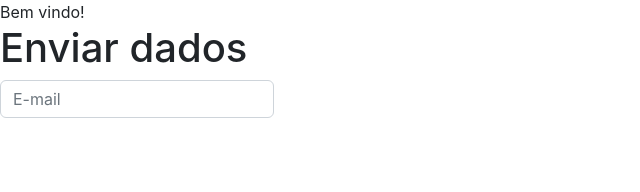
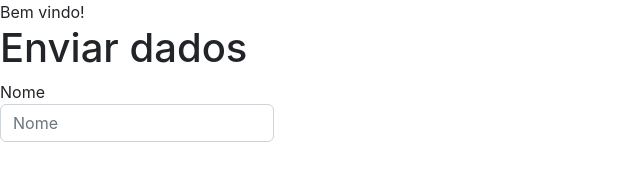
Before and after one commit to GustavoSFer/msb-front-end, a React (Create React App) app: page / in a window 1280 px wide. Shown: the top 192 px of the page, without its empty margins (0-640 px from the left). Built offline with nearby package versions, Linux system fonts and the light colour scheme.

Commit message:
Feat: Componente Input

```diff
--- a/package.json
+++ b/package.json
@@ -6,6 +6,7 @@
     "@testing-library/jest-dom": "^5.16.4",
     "@testing-library/react": "^13.3.0",
     "@testing-library/user-event": "^13.5.0",
+    "prop-types": "^15.8.1",
     "react": "^18.2.0",
     "react-dom": "^18.2.0",
     "react-router-dom": "^6.3.0",
--- /dev/null
+++ b/src/Components/Input.jsx
@@ -0,0 +1,38 @@
+import React from 'react';
+import PropTypes from 'prop-types';
+
+function Input({
+  type,
+  name,
+  onChange,
+  placeholder,
+  className,
+  value,
+}) {
+  return (
+    <label htmlFor={name}>
+      {placeholder}
+      <input
+        type={type}
+        value={value}
+        name={name}
+        id={name}
+        className={`form-control max-input ${className}`}
+        placeholder={placeholder}
+        onChange={onChange}
+      />
+    </label>
+  );
+}
+
+Input.defaultProps = { onChange: () => {}, className: '' };
+Input.propTypes = {
+  type: PropTypes.string.isRequired,
+  name: PropTypes.string.isRequired,
+  onChange: PropTypes.func,
+  placeholder: PropTypes.string.isRequired,
+  className: PropTypes.string,
+  value: PropTypes.string.isRequired,
+};
+
+export default Input;
--- a/src/Pages/Cadastro.jsx
+++ b/src/Pages/Cadastro.jsx
@@ -1,6 +1,9 @@
-import React from 'react';
+import React, { useState } from 'react';
+import Input from '../Components/Input';
 
 function Cadastro() {
+  const [name, setName] = useState('');
+
   return (
     <div>
       <div>
@@ -12,15 +15,14 @@ function Cadastro() {
           <h1>Enviar dados</h1>
           <form>
             <div>
-              <label htmlFor="email">
-                <input
-                  type="text"
-                  name="email"
-                  id="email"
-                  className="form-control"
-                  placeholder="E-mail"
-                />
-              </label>
+              <Input
+                type="text"
+                name="nome"
+                id="nome"
+                value={name}
+                placeholder="Nome"
+                onChange={(e) => setName(e.target.value)}
+              />
             </div>
           </form>
         </div>
```
Also changed, not shown: 1 other file (tests, documents, lock files or other folders).
